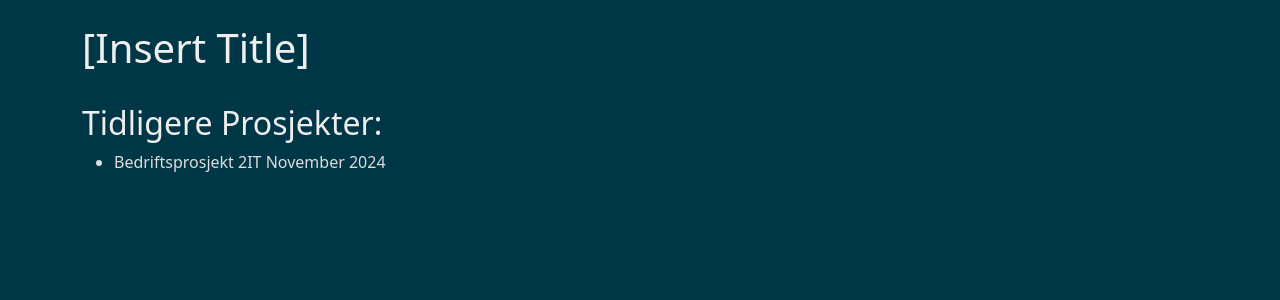
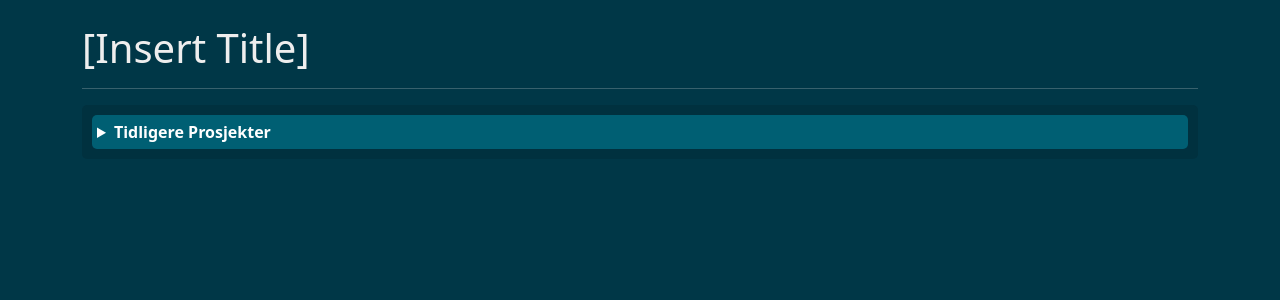
Before and after one commit to TheN4meless0ne/Den-store-f-rjulsoppgaven_YFF-Elias, a Flask app: page / in a window 1280 px wide. Shown: the part 56-356 px from the top of the page. Run offline with Flask 3, Linux system fonts and the light colour scheme; some libraries are stand-ins or nearby versions.

Commit message:
added project box

```diff
--- a/portfolio/static/css/style.css
+++ b/portfolio/static/css/style.css
@@ -3,3 +3,25 @@ a.normalText {
     text-decoration: none;
     font-weight: normal;
 }
+
+details {
+    padding: 10px;
+    border-radius: 5px;
+    background-color: #00313f; /* Slightly lighter blue background */
+}
+
+summary {
+    font-weight: bold;
+    background-color: #005f73; /* Different shade for summary */
+    padding: 5px;
+    border-radius: 5px;
+    color: white;
+}
+
+details div {
+    margin-top: 10px;
+    background-color: #005f73; /* Different shade for div */
+    padding: 10px;
+    border-radius: 5px;
+    color: white;
+}
--- a/portfolio/templates/index.html
+++ b/portfolio/templates/index.html
@@ -2,10 +2,15 @@
 
 {% block content %}
     <h1>[Insert Title]</h1>
-    <br>
-    <h2>Tidligere Prosjekter:</h2>
-    <ul>
-        <li><a href="https://github.com/TheN4meless0ne/burger-website" class="normalText">Bedriftsprosjekt 2IT November 2024</a></li>
-        <!-- Continue as needed -->
-    </ul>
+    <hr>
+    <details>
+        <summary>Tidligere Prosjekter</summary>
+        <div>
+            <ul>
+                <li><a href="https://github.com/TheN4meless0ne/burger-website" class="normalText">Bedriftsprosjekt 2IT | November 2024</a></li>
+                <li><a href="https://https://github.com/TheN4meless0ne/NoPaywallinator" class="normalText">Browser Extension som automatisk fjerner blur effekt på nettsider | November 2024</a></li>
+                <!-- Continue as needed -->
+            </ul>
+        </div>
+    </details>
 {% endblock content %}
```
